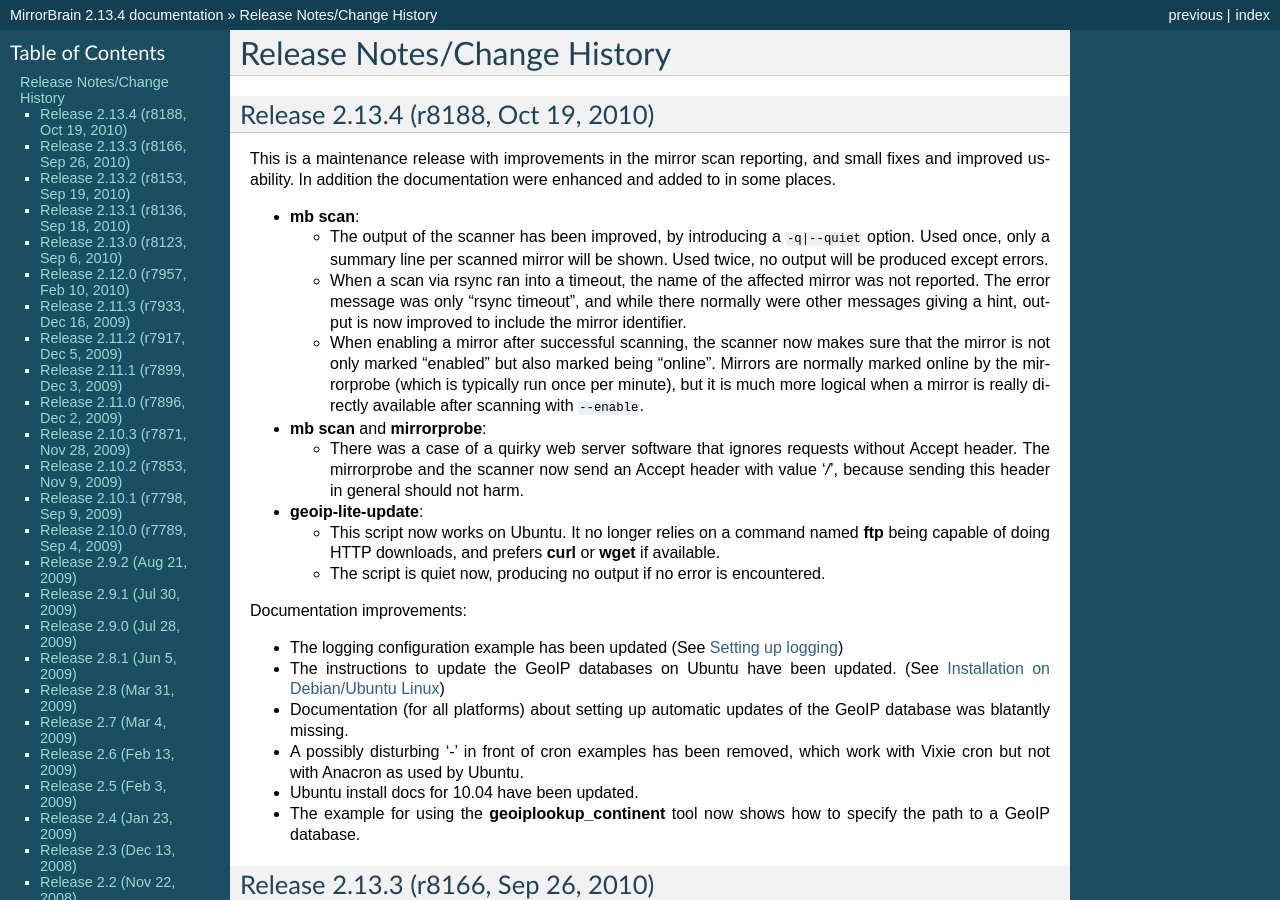
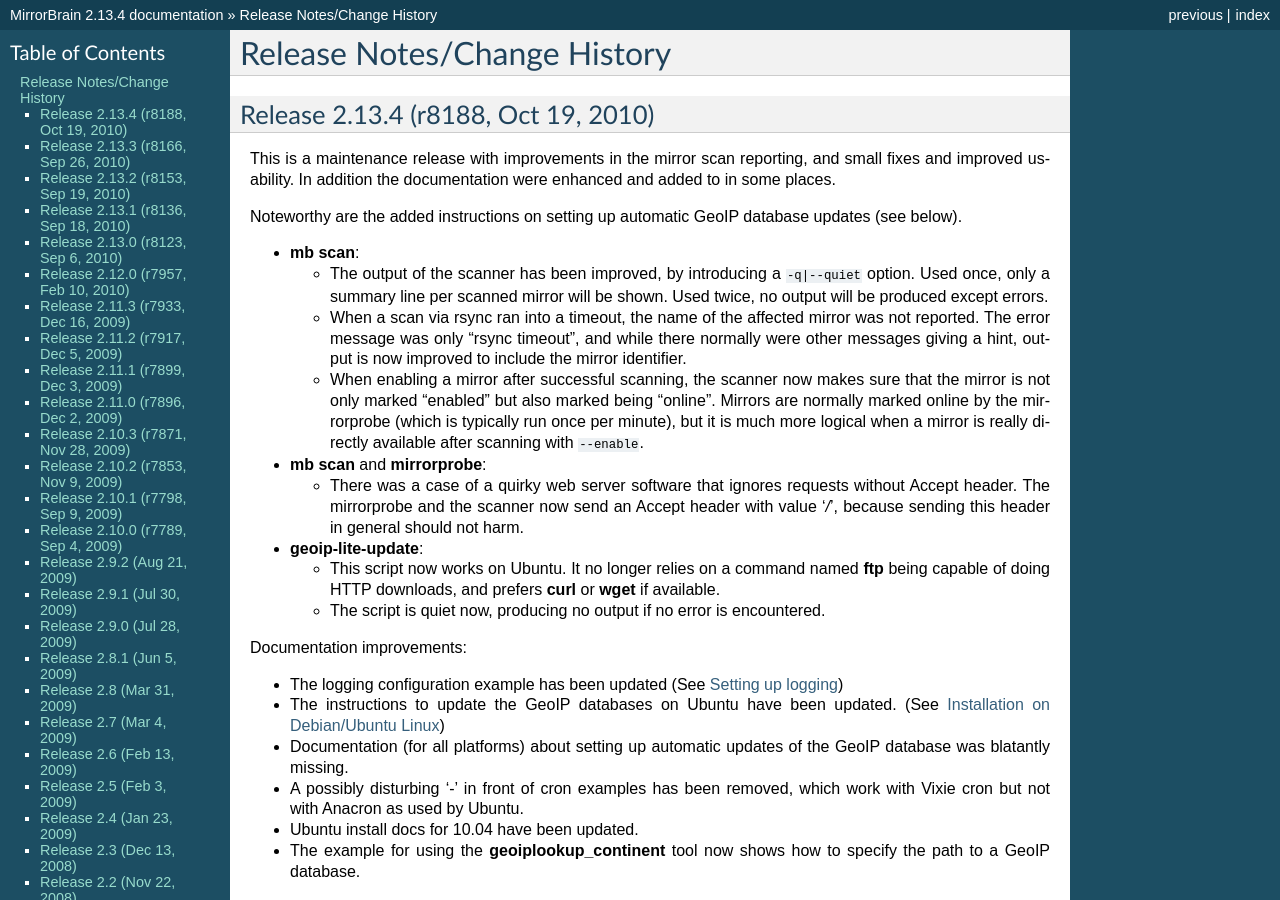
Before and after one commit to hayalci/mirrorbrain, a Sphinx documentation site: the page built from docs/changes.rst, in a window 1280 px wide and 900 px high. Built offline with Sphinx 7.4.7, drawn with Linux system fonts in a browser that asks for light colours.

Commit message:
docs/changes: add a more visible about geoip-lite-update documentation to the 2.13.4 release notes
git-svn-id: http://svn.mirrorbrain.org/svn/mirrorbrain/trunk@8190 2d291e14-ff0c-0410-a3fa-d5caa9871f55

```diff
--- a/docs/changes.rst
+++ b/docs/changes.rst
@@ -10,6 +10,9 @@
 This is a maintenance release with improvements in the mirror scan reporting,
 and small fixes and improved usability. In addition the documentation were
 enhanced and added to in some places.
+
+Noteworthy are the added instructions on setting up automatic GeoIP database
+updates (see below).
 
 
 * :program:`mb scan`:
```
